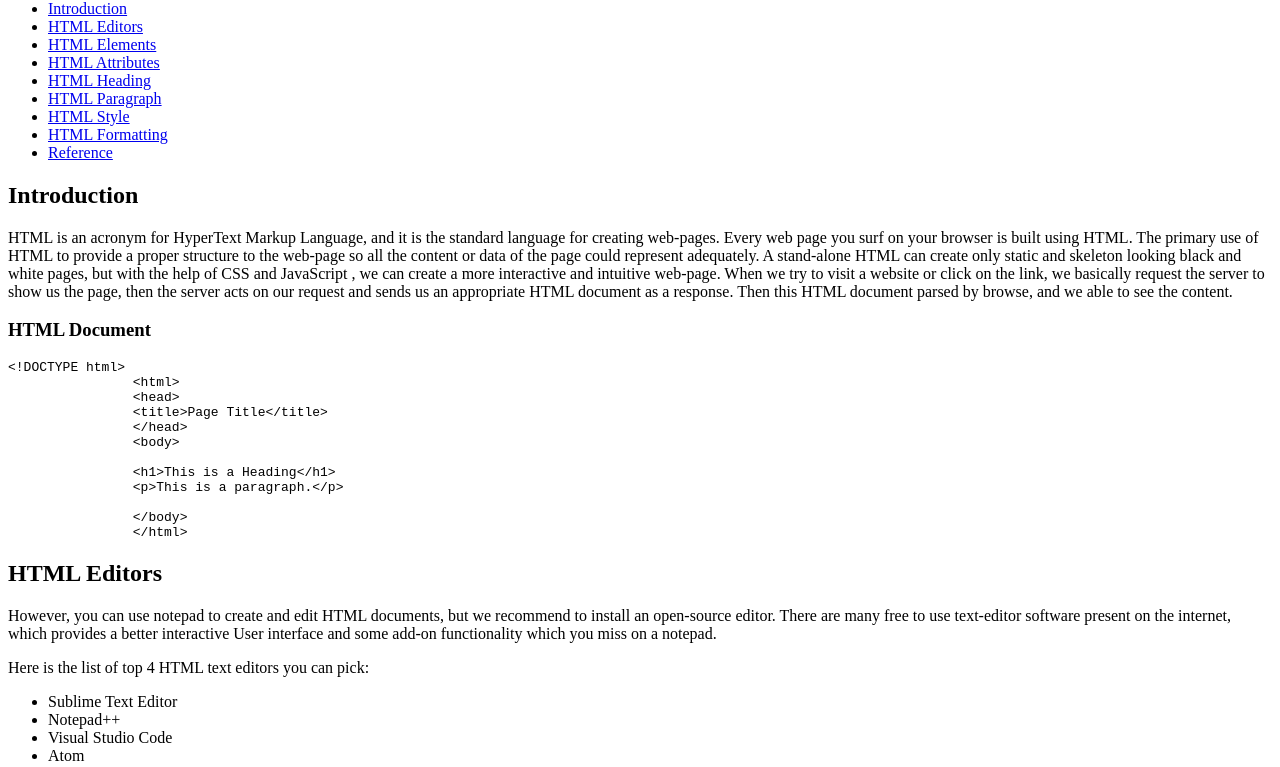
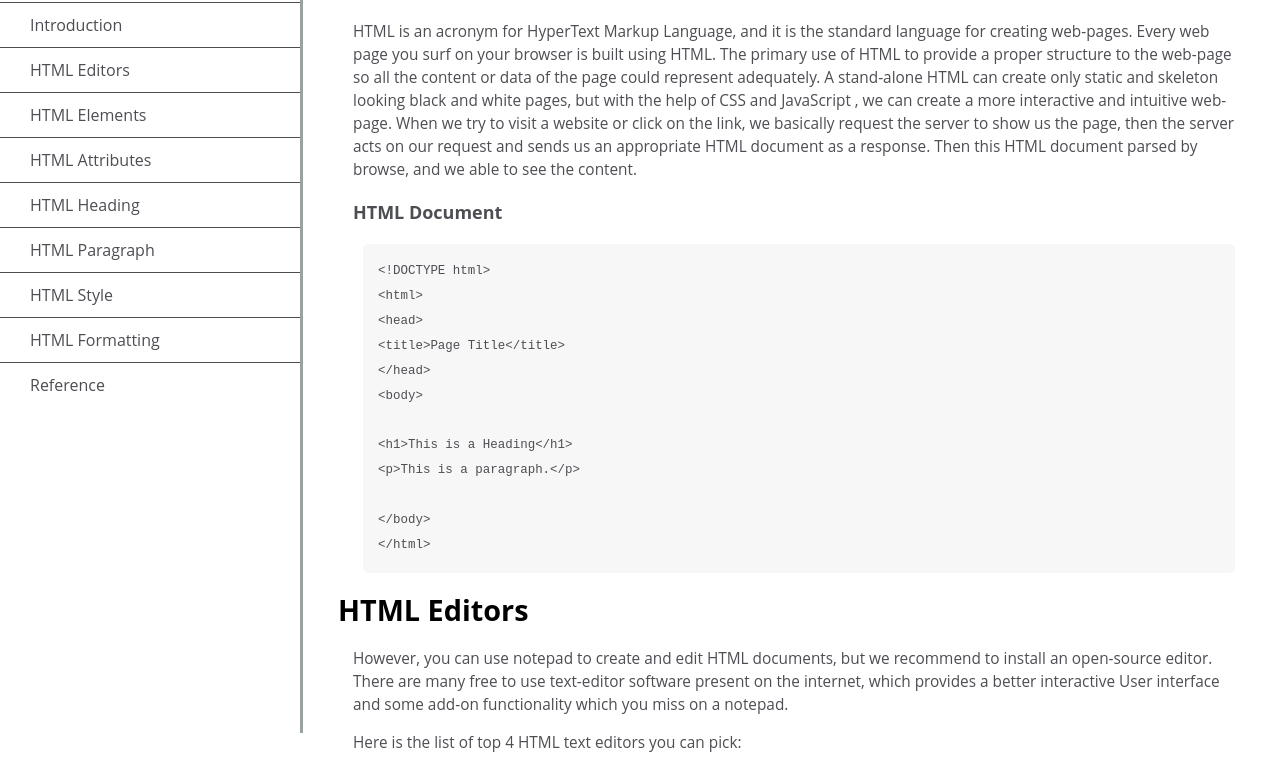
Before and after one commit to wincy1711/wincy1711.github.io, a plain HTML site: page index.html in a window 1280 px wide. Shown: the part 67-834 px from the top of the page. Drawn offline with Linux system fonts and the light colour scheme.

Commit message:
Update index.html

```diff
--- a/index.html
+++ b/index.html
@@ -1,6 +1,10 @@
 <!DOCTYPE html>
 <html lang="en">
 <head>
+	<!-- font icons -->
+    <link rel="stylesheet" href="win.css">
+    <!-- Bootstrap + JoeBLog main styles -->
+
   <title>Hello Github Pages</title>
   <body>
   <nav id="sidebar">
```
